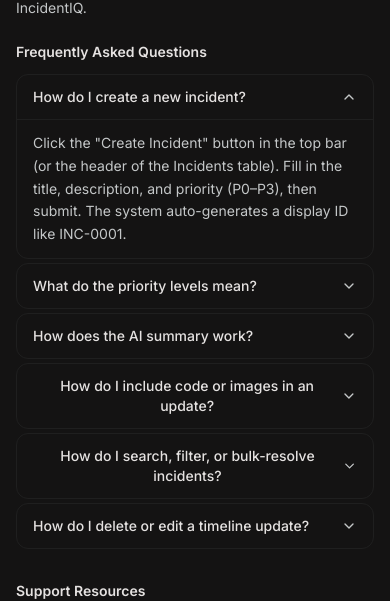
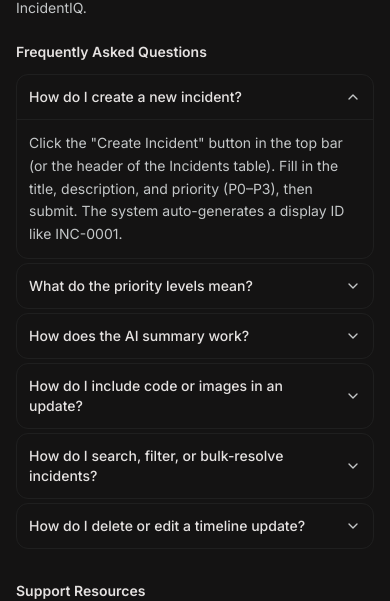
Before and after one commit to VamshiKrishna-117/IncidentIQ, a Next.js app: page /support in a window 390 px wide. Shown: the part 154-755 px from the top of the page. Built offline with nearby package versions, Linux system fonts and the light colour scheme; no server answers; the database is empty.

Commit message:
mobile responsive: support page
- FAQ buttons: max-sm:min-h-[44px] touch targets, text-left alignment,
  gap-3 between question and chevron, break-words on text
- FAQ answers: break-words, tighter px-3 on mobile
- Chevron icon: shrink-0 to prevent squishing

```diff
--- a/src/app/support/page.tsx
+++ b/src/app/support/page.tsx
@@ -43,14 +43,14 @@ export default function SupportPage() {
             <div key={i} className="rounded-lg border border-border overflow-hidden">
               <button
                 onClick={() => setOpenFaq(openFaq === i ? null : i)}
-                className="flex w-full items-center justify-between px-4 py-3 text-sm font-medium text-on-surface hover:bg-white/[0.02] transition-colors"
+                className="flex w-full items-center justify-between gap-3 px-3 sm:px-4 py-3 text-sm font-medium text-on-surface hover:bg-white/[0.02] transition-colors text-left max-sm:min-h-[44px]"
               >
-                {faq.q}
-                <ChevronDown className={cn("h-4 w-4 text-on-surface-variant transition-transform", openFaq === i && "rotate-180")} />
+                <span className="break-words">{faq.q}</span>
+                <ChevronDown className={cn("h-4 w-4 text-on-surface-variant transition-transform shrink-0", openFaq === i && "rotate-180")} />
               </button>
               {openFaq === i && (
-                <div className="border-t border-border px-4 py-3 text-sm text-on-surface-variant leading-relaxed">
-                  {faq.a}
+                <div className="border-t border-border px-3 sm:px-4 py-3 text-sm text-on-surface-variant leading-relaxed">
+                  <span className="break-words">{faq.a}</span>
                 </div>
               )}
             </div>
```
